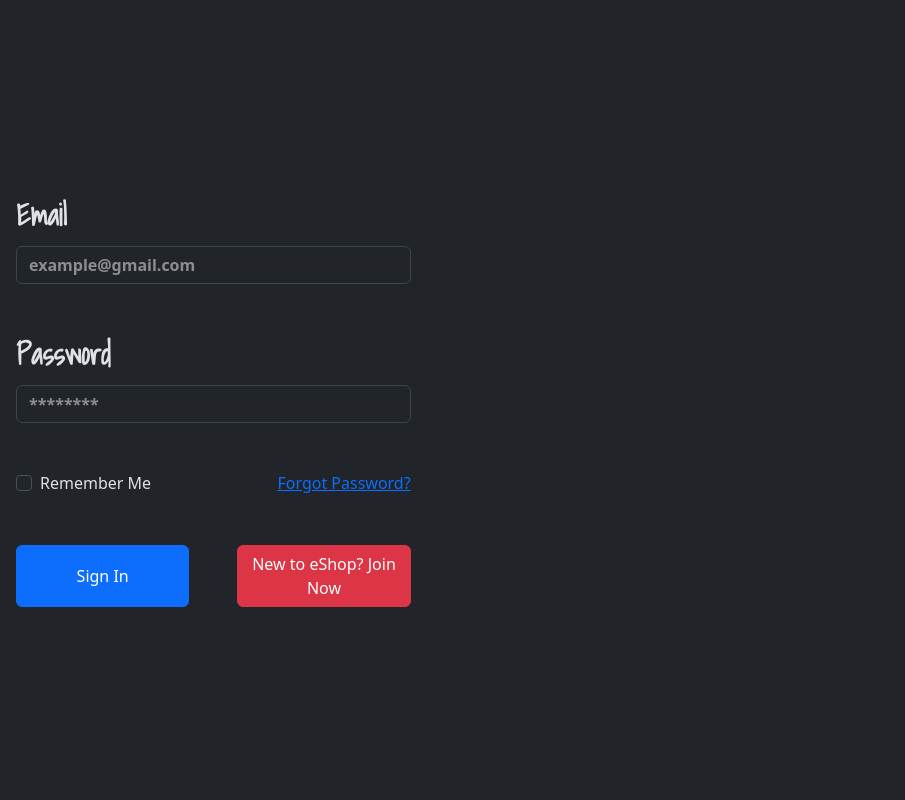
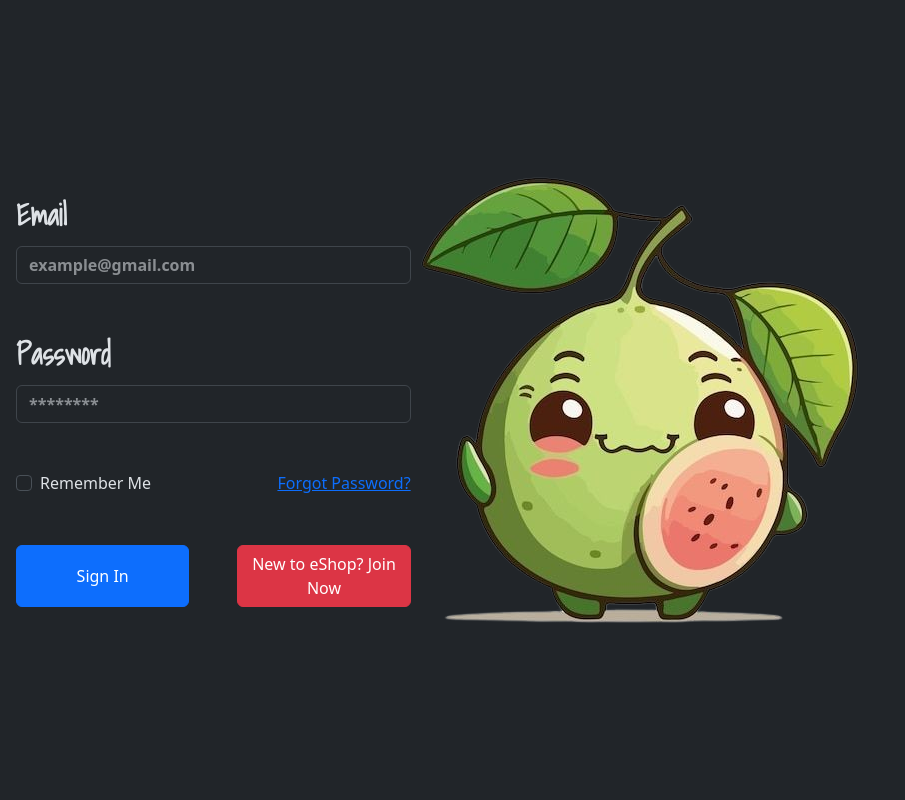
Before and after one commit to Pramudithalakshan/Web-Project, a PHP site: page / in a window 1280 px wide. Shown: the whole page, without its empty margins (0-905 px from the left). Run offline with PHP 8.4, Linux system fonts and the light colour scheme; data that the repository does not hold is empty.

Commit message:
last changes 05/17

```diff
--- a/home.php
+++ b/home.php
@@ -3,7 +3,7 @@
 <head>
     <meta charset="UTF-8">
     <meta name="viewport" content="width=device-width, initial-scale=1.0">
-    <title>Document</title>
+    <title>FruitVista</title>
 </head>
 <body>
    <h1>Home</h1>
--- a/index.php
+++ b/index.php
@@ -21,14 +21,14 @@ include "connection.php";
 </head>
 
 <body class="main-body">
-    <div class="container-fluid vh-100 d-flex justify-content-center align-items-center">
-        <div class="row align-content-center">
+    <div class="container-fluid vh-100 d-flex justify-content-center">
 
+        <div class="row align-content-center" id="main-div">
 
             <!-- signupbox -->
 
             <div class="col-12 col-lg-6 d-none" id="signUpBox">
-                <div class="row g-5">
+                <div class="row g-2">
 
 
                     <div class="mt-3 d-none" id="msgdiv">
@@ -142,10 +142,10 @@ include "connection.php";
                     <div class="col-6 text-end">
                         <a href="#" class="link-primary">Forgot Password?</a>
                     </div>
-                    <div class="col-12 col-lg-6 d-grid">
+                    <div class="col-6 col-lg-6 d-grid">
                         <button class="btn btn-primary" onclick="signin();">Sign In</button>
                     </div>
-                    <div class="col-12 col-lg-6 d-grid">
+                    <div class="col-6 col-lg-6 d-grid">
                         <button class="btn btn-danger" onclick="changeView();">New to eShop? Join Now</button>
                     </div>
                 </div>
--- a/style.css
+++ b/style.css
@@ -18,3 +18,9 @@
 .signUpBox{
    box-shadow: whitesmoke;
 }
+ .main-body{
+   background-image: url("resource/3.png");
+   background-position: center;
+   background-repeat: no-repeat;
+
+ }
```
Also changed, not shown: resource/3.png (added), 2 other files.
